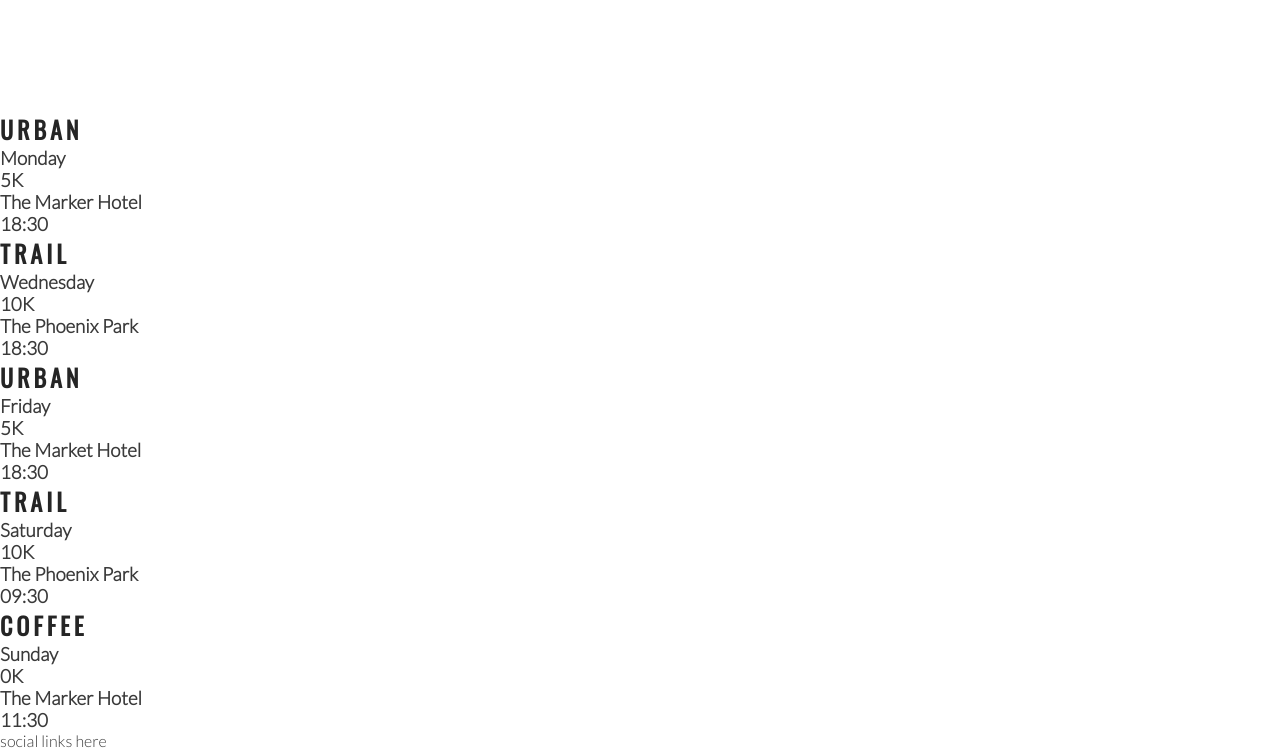
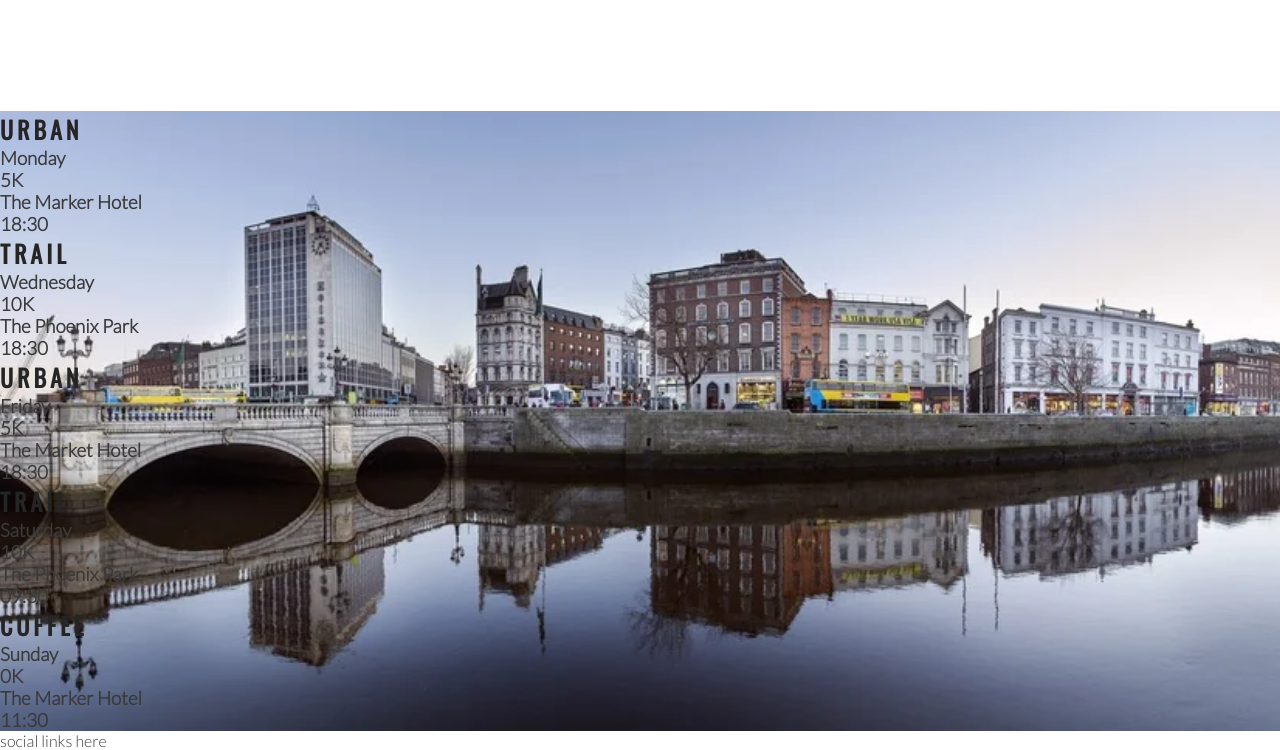
Before and after one commit to jouryk0rt/running-group, a plain HTML site: page index.html in a window 1280 px wide. Shown: the part 1184-1934 px from the top of the page. Drawn offline with nearby package versions, Linux system fonts and the light colour scheme.

Commit message:
Add bg image to times section

```diff
--- a/assets/css/style.css
+++ b/assets/css/style.css
@@ -192,3 +192,14 @@ hr {
     height: 100%;
     border-radius: 50%;
 }
+
+/* meetup times */
+
+#times {
+    background-image: url('../images/dublin-city.webp');
+    background-repeat: no-repeat;
+    background-size: cover;
+    background-position: center;
+    width: 100%;
+    overflow: hidden;
+}
--- a/index.html
+++ b/index.html
@@ -88,7 +88,7 @@
         </div>
 
     </section>
-    <section>
+    <section id="times">
         <div>
             <h2>Urban</h2>
             <h3>Monday</h3>
```
Also changed, not shown: assets/images/dublin-city.webp (added).
